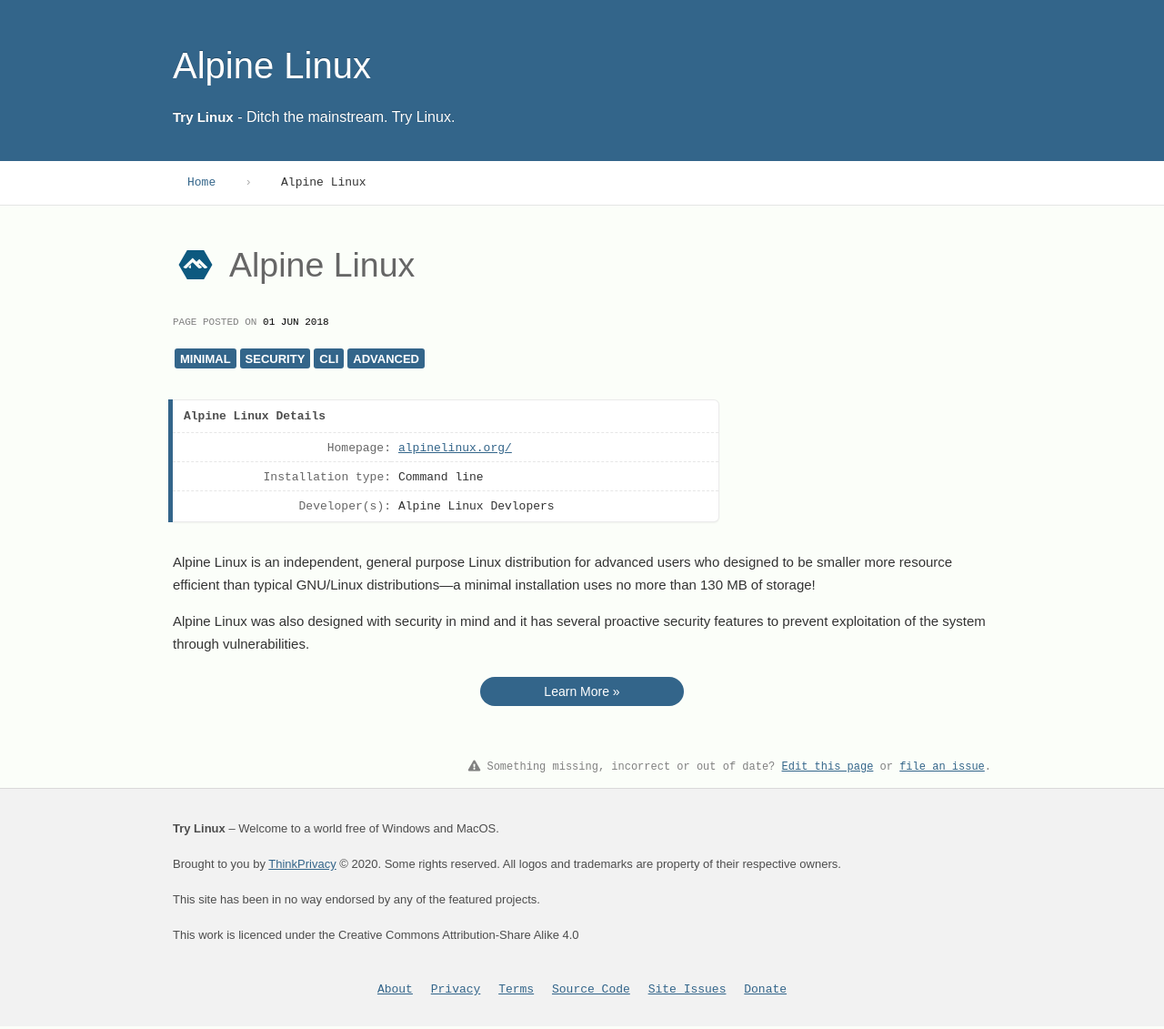
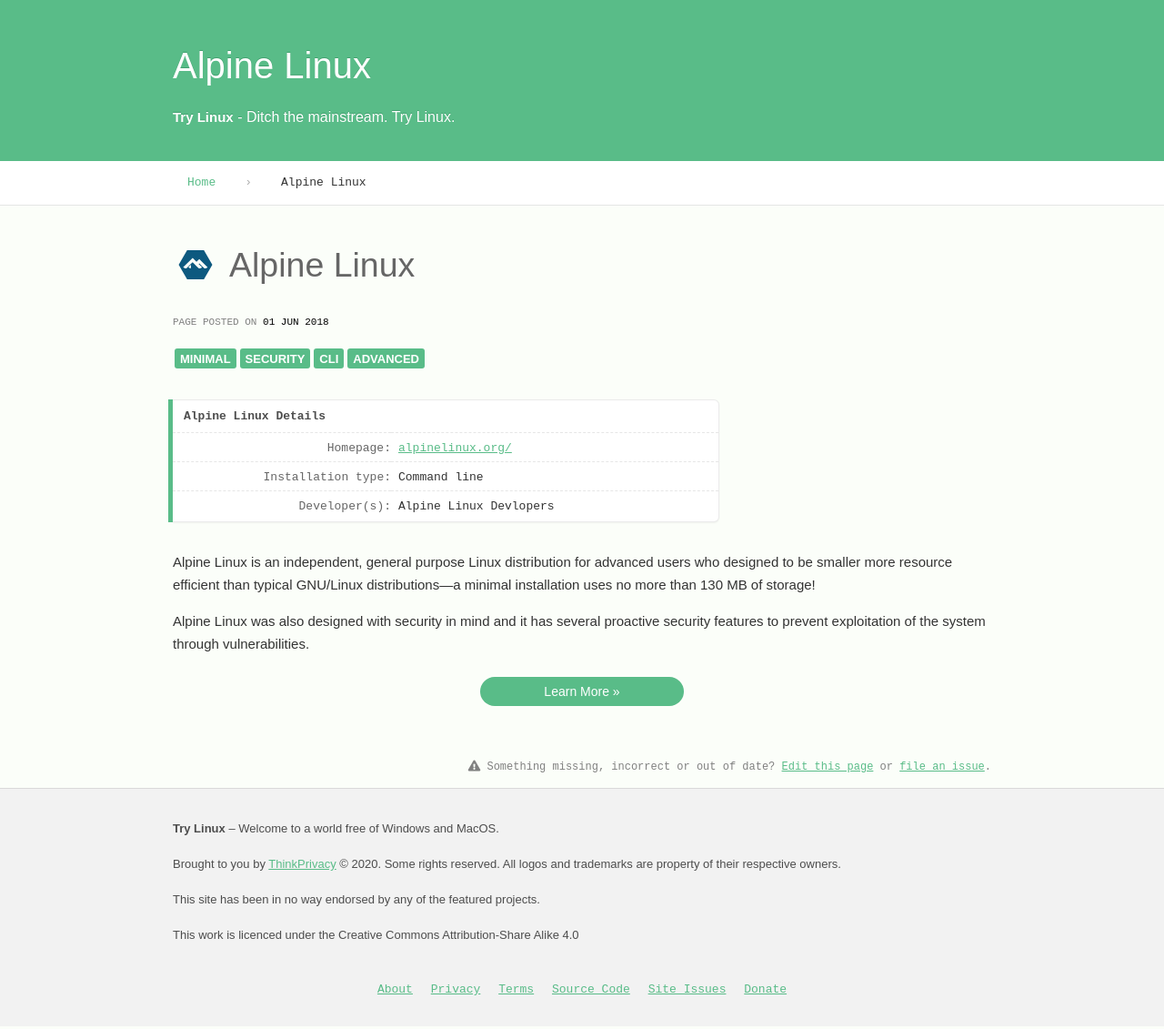
Before and after one commit to think-privacy/TryLinux, a Jekyll site: the page built from _posts/2018-06-01-alpine-linux.md, in a window 1280 px wide. Shown: the whole page at 91% size. Built offline with Jekyll 4.4.1, drawn with Linux system fonts in a browser that asks for light colours; nearby versions of some CDN libraries; some web fonts are replaced.

Commit message:
new logo

```diff
--- a/_config.yml
+++ b/_config.yml
@@ -23,12 +23,12 @@ url: https://trylinux.today
 baseurl: /
 
 # Images
-favicon: "/img/favicon.png"
+favicon: "/img/favicon.ico"
 color: "#0099ee"
 
 #Logo
 logo:
-  sitelogo: "try_linux.png"
+  sitelogo: "2020_logo.png"
 
 # Posts
 permalink: /distro/:title
--- a/_sass/_common.scss
+++ b/_sass/_common.scss
@@ -13,7 +13,7 @@ $font_weight: 400;
 $bg_color: #fbfef9;
 $fg_color: #333;
 $base_color: #fff;
-$brand_color: #33658a;
+$brand_color: #59bc88;
 
 // primary colors
 $red_color:#ff2233;
```
Also changed, not shown: img/2020_logo.png (added), img/favicon.ico (added), img/favicon.png (deleted), img/favicon.svg (deleted).
